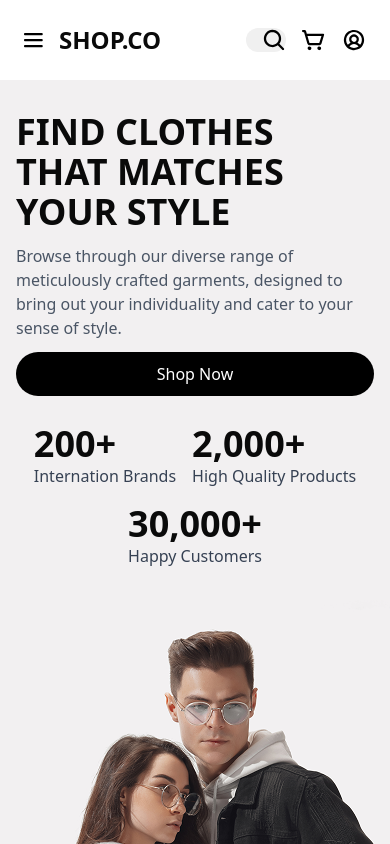
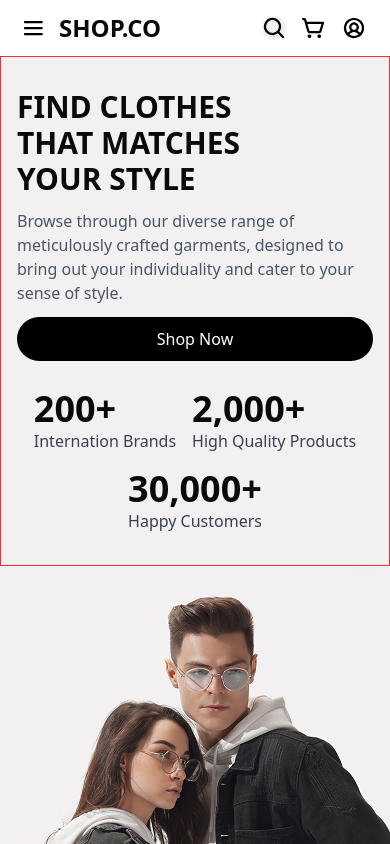
Before and after one commit to AliRazaDev27/navttc, a React (Vite) app: page / in a window 390 px wide. Shown: the top 844 px of the page. Built offline with nearby package versions, Linux system fonts and the light colour scheme.

Commit message:
Header responsiveness

```diff
--- a/src/components/header.tsx
+++ b/src/components/header.tsx
@@ -8,7 +8,7 @@ import searchMobile from "@/assets/search_mobile.svg"
 export default function Header(){
   return(
     <>
-    <header className="w-full max-w-6xl mx-auto my-6 flex items-center gap-4 md:gap-12 px-6">
+    <header className="w-full max-w-6xl mx-auto px-6 sm:px-8 md:px-12 py-3 sm:py-4 md:py-5 flex items-center gap-4 md:gap-12">
       <nav className="md:hidden">
         <img src={menu} alt="" />
       </nav>
@@ -21,13 +21,14 @@ export default function Header(){
           <li>Brands</li>
         </ul>
       </nav>
-      <form className="md:grow ms-auto md:ms-0">
-      <div className="relative flex items-center rounded-3xl ps-4 focus-within:outline  bg-[#F0F0F0] ">
-        <div className="static md:absolute">
-          <img src={search} alt="" className="hidden md:block" />
-          <img src={searchMobile} alt="" className="md:hidden"/>
+      <div className="flex items-center gap-4 ms-auto lg:ms-0 lg:grow">
+      <form className="lg:grow">
+      <div className="relative flex items-center rounded-3xl lg:ps-4 focus-within:outline  bg-[#F0F0F0] ">
+        <div className="static lg:absolute">
+          <img src={search} alt="" className="hidden lg:block" />
+          <img src={searchMobile} alt="" className="lg:hidden"/>
         </div>
-        <input type="text" className="hidden md:block ps-8 pe-4 py-3 w-full outline-none" placeholder="Search for products..." />
+        <input type="text" className="hidden lg:block ps-8 pe-4 py-3 w-full outline-none" placeholder="Search for products..." />
       </div>
       </form>
       <div className="flex items-center gap-4">
@@ -38,6 +39,7 @@ export default function Header(){
           <img src={profile} alt="" />
         </button>
       </div>
+      </div>
     </header>
     <Outlet/>
     </>
--- a/src/index.css
+++ b/src/index.css
@@ -44,7 +44,6 @@
 
 body {
   min-height: 100vh;
-  width: 100%;
 }
 
 
--- a/src/main.tsx
+++ b/src/main.tsx
@@ -7,6 +7,7 @@ import store from './store'
 import { Provider } from 'react-redux'
 import Header from './components/header';
 import Homepage from './pages/homepage';
+import Signup from './pages/signup';
 
 const router = createBrowserRouter([
   {
@@ -16,6 +17,10 @@ const router = createBrowserRouter([
       {
         index:true,
         element: <Homepage/>
+      },
+      {
+        path: "/signup",
+        element: <Signup/>
       }
     ]
   },
--- a/src/pages/homepage/index.tsx
+++ b/src/pages/homepage/index.tsx
@@ -3,16 +3,16 @@ import { Link } from "react-router"
 export default function Homepage(){
   return(
     <main>
-      <section className="w-full md:bg-[url('/src/assets/hero-desktop.png')] bg-contain bg-right bg-no-repeat  bg-[#F2F0F1]">
-        <div className="md:ms-20 px-4 md:px-0 py-8 md:py-16  flex flex-col justify-center gap-3 md:gap-4">
-          <div className="text-4xl md:text-6xl font-bold">
+      <section className="w-full sm:bg-[url('/src/assets/hero-desktop.png')] bg-contain bg-right bg-no-repeat  bg-[#F2F0F1]">
+        <div className="sm:ms-8 md:ms-14 lg:md-20 px-4 border border-red-500 sm:w-[50%] md:px-0 py-8 md:py-16  flex flex-col justify-center gap-3 md:gap-4">
+          <div className="text-3xl sm:text-4xl md:text-5xl lg:text-6xl font-bold">
             <p>FIND CLOTHES</p>
             <p>THAT MATCHES</p>
             <p>YOUR STYLE</p>
           </div>
           <p className="text-gray-600 max-w-lg">Browse through our diverse range of meticulously crafted garments, designed to bring out your individuality and cater to your sense of style.</p>
           <div>
-          <Link to="#" className="block text-center w-full md:w-fit bg-black text-white px-10 py-2.5 rounded-4xl">Shop Now</Link>
+          <Link to="#" className="block text-center w-full max-w-md mx-auto sm:mx-0 sm:w-fit bg-black text-white px-10 py-2.5 rounded-4xl">Shop Now</Link>
           </div>
           <ul className="flex flex-wrap justify-center md:justify-start items-center gap-4 mt-4">
             <li>
--- /dev/null
+++ b/src/pages/signup/index.tsx
@@ -0,0 +1,7 @@
+export default function Signup() {
+  return (
+    <div>
+      <h1>Sign up</h1>
+    </div>
+  )
+}
```
